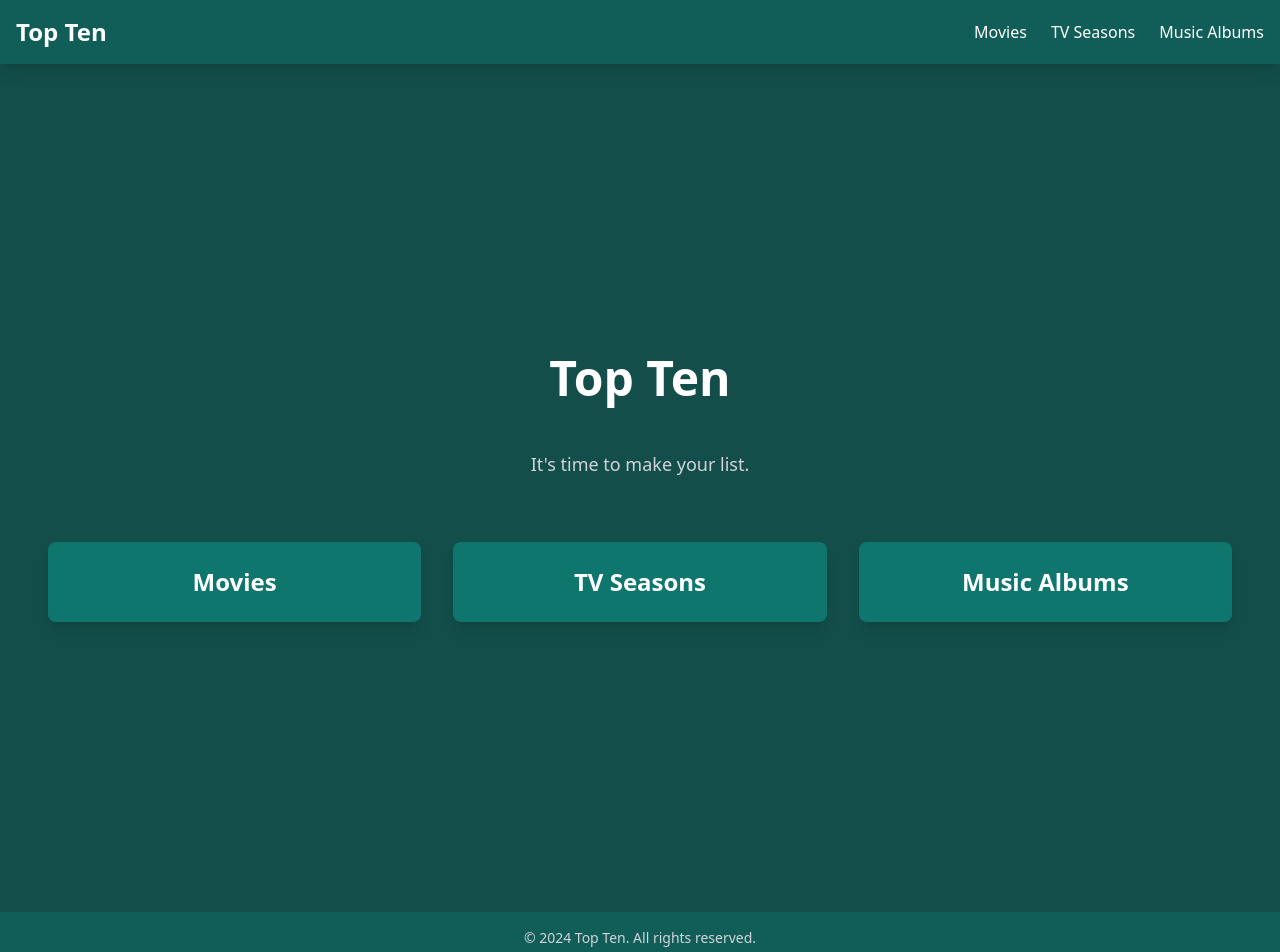
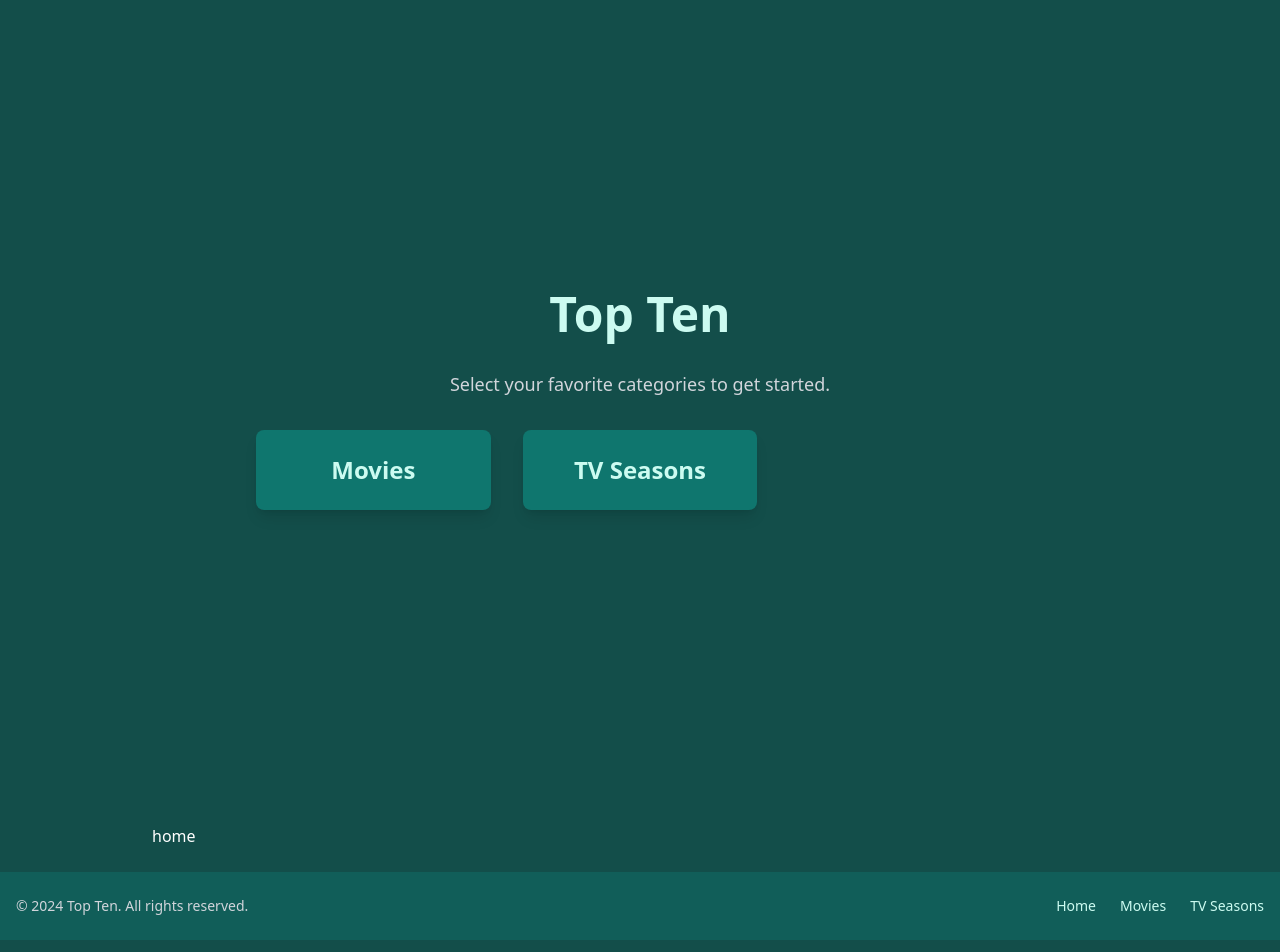
Before and after one commit to tbrown034/my-top-ten, a Next.js app: page / in a window 1280 px wide. Shown: the top 952 px of the page. Built offline with nearby package versions, Linux system fonts and the light colour scheme.

Commit message:
Fix homepage issue and clean up files

```diff
--- a/app/UI/Footer.jsx
+++ b/app/UI/Footer.jsx
@@ -1,9 +1,30 @@
+import Link from "next/link";
+
 export default function Footer() {
   return (
-    <footer className="w-full py-4 text-center bg-teal-800">
-      <p className="text-sm text-gray-300">
-        &copy; 2024 Top Ten. All rights reserved.
-      </p>
+    <footer className="w-full py-6 bg-teal-800">
+      <div className="container flex flex-col items-center gap-4 px-4 mx-auto md:flex-row md:justify-between">
+        <p className="text-sm text-gray-300">
+          &copy; 2024 Top Ten. All rights reserved.
+        </p>
+        <nav className="flex gap-6">
+          <Link href="/" className="text-sm text-teal-100 hover:text-teal-300">
+            Home
+          </Link>
+          <Link
+            href="/movies"
+            className="text-sm text-teal-100 hover:text-teal-300"
+          >
+            Movies
+          </Link>
+          <Link
+            href="/tv"
+            className="text-sm text-teal-100 hover:text-teal-300"
+          >
+            TV Seasons
+          </Link>
+        </nav>
+      </div>
     </footer>
   );
 }
--- a/app/UI/Header.jsx
+++ b/app/UI/Header.jsx
@@ -1,24 +1,26 @@
 import Link from "next/link";
 
-export default function Header() {
+export default function Home() {
   return (
-    <header className="w-full py-4 bg-teal-800 shadow-lg">
-      <div className="container flex items-center justify-between px-4 mx-auto">
-        <Link href="/" className="text-2xl font-bold">
-          Top Ten
+    <div className="flex flex-col items-center justify-center min-h-screen gap-8 px-4 py-8">
+      <h1 className="text-5xl font-extrabold text-teal-100">Top Ten</h1>
+      <p className="text-lg text-gray-300">
+        Select your favorite categories to get started.
+      </p>
+      <div className="grid w-full max-w-3xl grid-cols-1 gap-8 md:grid-cols-2 lg:grid-cols-3">
+        <Link
+          href="/movies"
+          className="p-6 text-center transition-transform transform bg-teal-700 rounded-lg shadow-lg hover:bg-teal-600 hover:scale-105"
+        >
+          <h2 className="text-2xl font-semibold text-teal-100">Movies</h2>
         </Link>
-        <nav className="flex gap-6">
-          <Link href="/movies" className="hover:text-teal-300">
-            Movies
-          </Link>
-          <Link href="/tv" className="hover:text-teal-300">
-            TV Seasons
-          </Link>
-          <Link href="/music" className="hover:text-teal-300">
-            Music Albums
-          </Link>
-        </nav>
+        <Link
+          href="/tv"
+          className="p-6 text-center transition-transform transform bg-teal-700 rounded-lg shadow-lg hover:bg-teal-600 hover:scale-105"
+        >
+          <h2 className="text-2xl font-semibold text-teal-100">TV Seasons</h2>
+        </Link>
       </div>
-    </header>
+    </div>
   );
 }
--- a/app/layout.js
+++ b/app/layout.js
@@ -12,7 +12,7 @@ export default function RootLayout({ children }) {
     <html lang="en">
       <body className="min-h-screen text-white bg-teal-900">
         <Header />
-        <main className="container p-6 mx-auto">{children}</main>
+        <main className="container max-w-5xl p-6 mx-auto">{children}</main>
         <Footer />
       </body>
     </html>
--- a/app/music/page.jsx
+++ /dev/null
@@ -1,12 +0,0 @@
-const MusicPage = () => {
-  return (
-    <div className="flex flex-col items-center justify-center min-h-screen">
-      <h1 className="mb-4 text-4xl font-bold">Museic Albums</h1>
-      <p className="text-gray-300">
-        Select your top 10 music albums of the year.
-      </p>
-    </div>
-  );
-};
-
-export default MusicPage;
--- a/app/page.js
+++ b/app/page.js
@@ -1,30 +1,5 @@
 import Link from "next/link";
 
 export default function Home() {
-  return (
-    <div className="flex flex-col items-center justify-center min-h-screen gap-8">
-      <h1 className="mb-4 text-5xl font-extrabold">Top Ten</h1>
-      <p className="mb-8 text-lg text-gray-300">It's time to make your list.</p>
-      <div className="grid w-full grid-cols-1 gap-8 px-6 md:grid-cols-3">
-        <Link
-          href="/movies"
-          className="p-6 transition bg-teal-700 rounded-lg shadow-lg hover:bg-teal-600"
-        >
-          <h2 className="text-2xl font-semibold text-center">Movies</h2>
-        </Link>
-        <Link
-          href="/tv"
-          className="p-6 transition bg-teal-700 rounded-lg shadow-lg hover:bg-teal-600"
-        >
-          <h2 className="text-2xl font-semibold text-center">TV Seasons</h2>
-        </Link>
-        <Link
-          href="/music"
-          className="p-6 transition bg-teal-700 rounded-lg shadow-lg hover:bg-teal-600"
-        >
-          <h2 className="text-2xl font-semibold text-center">Music Albums</h2>
-        </Link>
-      </div>
-    </div>
-  );
+  return <div>home</div>;
 }
--- a/app/tv/page.jsx
+++ b/app/tv/page.jsx
@@ -6,7 +6,6 @@ const TVPage = () => {
   const [selectedShows, setSelectedShows] = useState([]);
   const [finalized, setFinalized] = useState(false);
 
-  // Add show to the top 10 list
   const handleAddShow = (show) => {
     if (
       !selectedShows.some((s) => s.id === show.id) &&
@@ -16,25 +15,14 @@ const TVPage = () => {
     }
   };
 
-  // Remove show from the top 10 list
   const handleRemoveShow = (id) => {
     setSelectedShows(selectedShows.filter((show) => show.id !== id));
   };
 
-  // Reorder show list (move up or down)
-  const handleReorder = (index, direction) => {
-    const newList = [...selectedShows];
-    const [removed] = newList.splice(index, 1);
-    newList.splice(index + direction, 0, removed);
-    setSelectedShows(newList);
-  };
-
-  // Finalize the list
   const handleSubmit = () => {
     setFinalized(true);
   };
 
-  // Go back to editing the list
   const handleEdit = () => {
     setFinalized(false);
   };
@@ -43,23 +31,35 @@ const TVPage = () => {
     <div className="flex flex-col items-center gap-6 p-4">
       {!finalized ? (
         <>
-          <h1 className="text-3xl font-bold">Top TV Seasons of 2024</h1>
-          <p className="text-gray-400">
+          <h1 className="text-3xl font-bold text-teal-100">
+            Top TV Seasons of 2024
+          </h1>
+          <p className="text-gray-300">
             Select up to 10 of your favorite TV seasons.
           </p>
           <TopShows onAddShow={handleAddShow} />
+          {selectedShows.length > 0 && (
+            <button
+              onClick={handleSubmit}
+              className="px-6 py-2 mt-4 text-lg font-semibold text-white bg-teal-600 rounded-lg hover:bg-teal-500"
+            >
+              Finalize List
+            </button>
+          )}
         </>
       ) : (
         <div className="flex flex-col items-center gap-4">
-          <h1 className="text-3xl font-bold">Your Top 10 TV Shows</h1>
-          <ul className="text-lg list-disc list-inside">
+          <h1 className="text-3xl font-bold text-teal-100">
+            Your Top 10 TV Shows
+          </h1>
+          <ul className="text-lg text-teal-200 list-disc list-inside">
             {selectedShows.map((show) => (
               <li key={show.id}>{show.title}</li>
             ))}
           </ul>
           <button
             onClick={handleEdit}
-            className="px-4 py-2 mt-4 text-white bg-teal-600 rounded-lg hover:bg-teal-500"
+            className="px-6 py-2 mt-4 text-lg font-semibold text-white bg-teal-600 rounded-lg hover:bg-teal-500"
           >
             Edit List
           </button>
```
